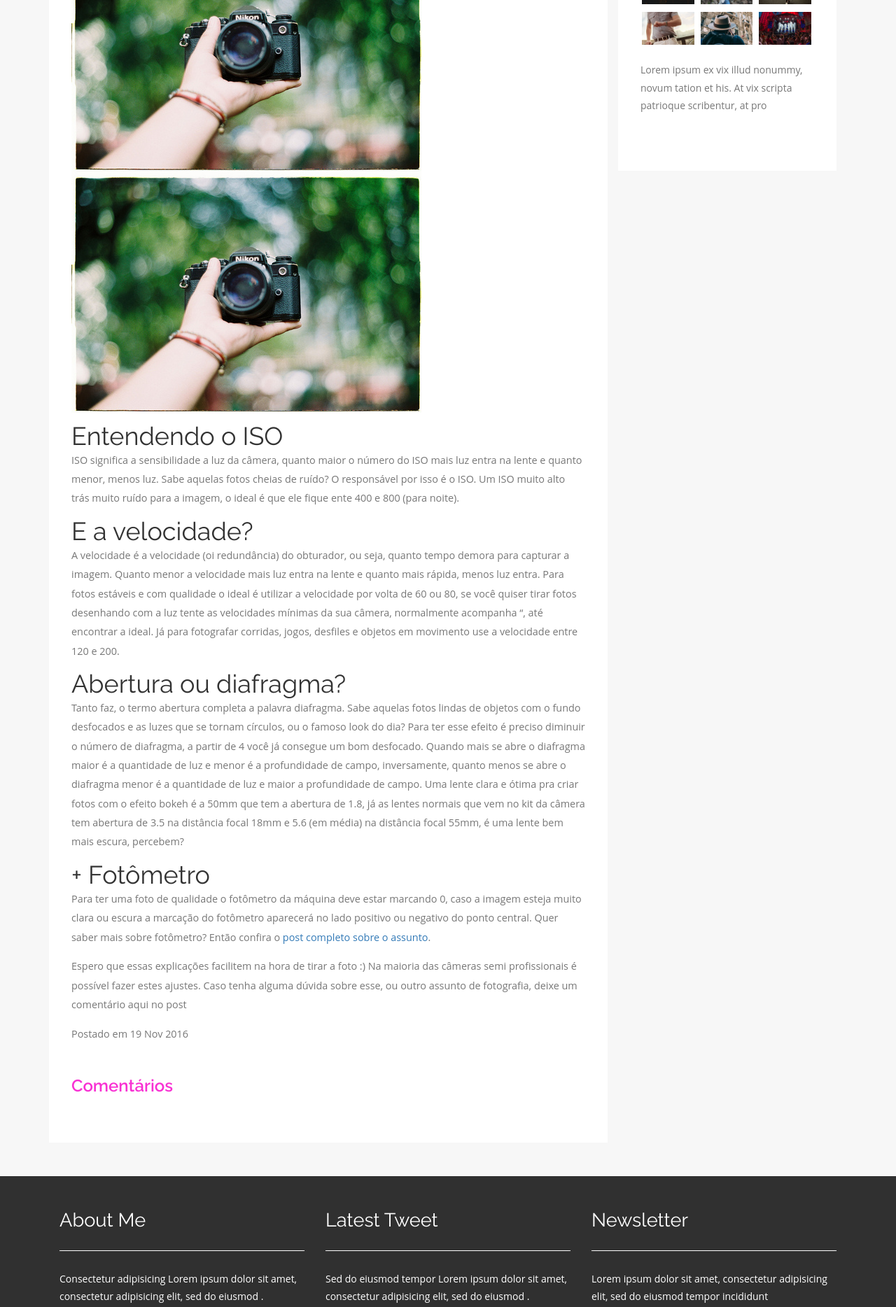
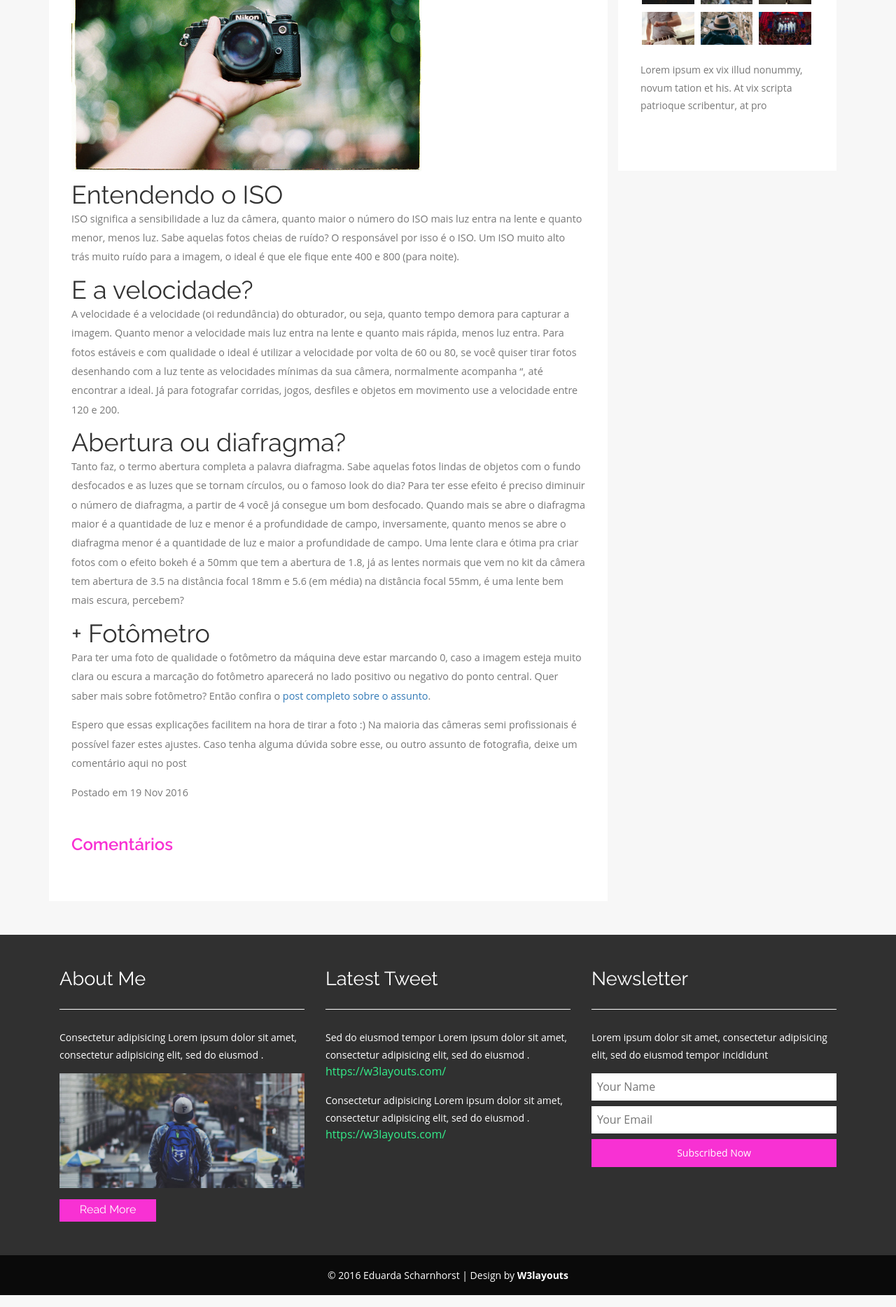
Before and after one commit to dudaschar/blog, a Jekyll site: the page built from _posts/2016-11-19-ajustes-manuais-fotografia.md, in a window 1280 px wide. Shown: the part 612-2480 px from the top of the page at 70% size. Built offline with Jekyll 4.4.1, drawn with Linux system fonts in a browser that asks for light colours; comment, search, counter and statistics services are not loaded.

Commit message:
Update 2016-11-19-ajustes-manuais-fotografia.md

```diff
--- a/_posts/2016-11-19-ajustes-manuais-fotografia.md
+++ b/_posts/2016-11-19-ajustes-manuais-fotografia.md
@@ -7,7 +7,6 @@ categories:
 tags:
   - Câmera Fotográfica
   - Modo manual
-image: postcamera1.jpg
 ---
 
 ![Como usar fotômetro](/assets/images/posts/postcamera1.jpg)
```
